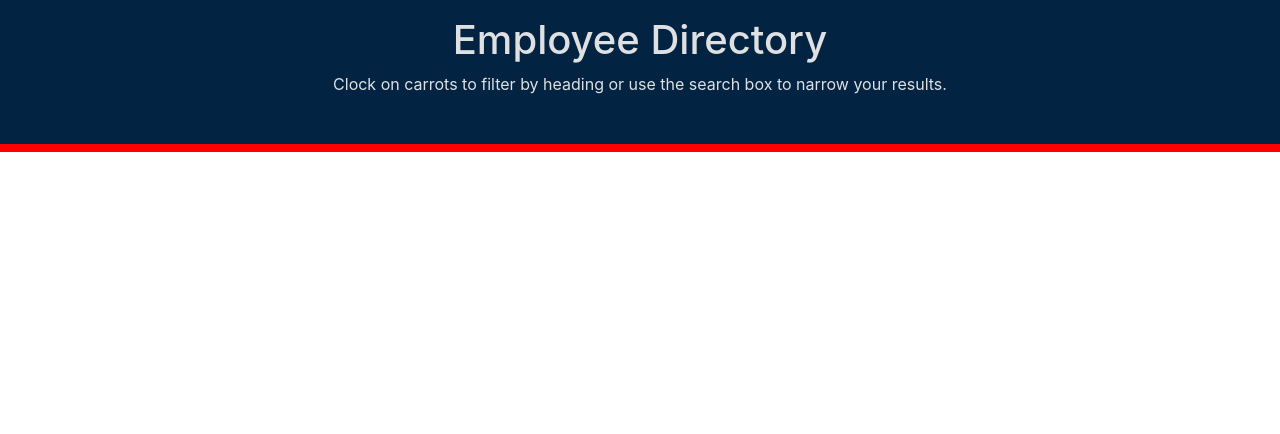
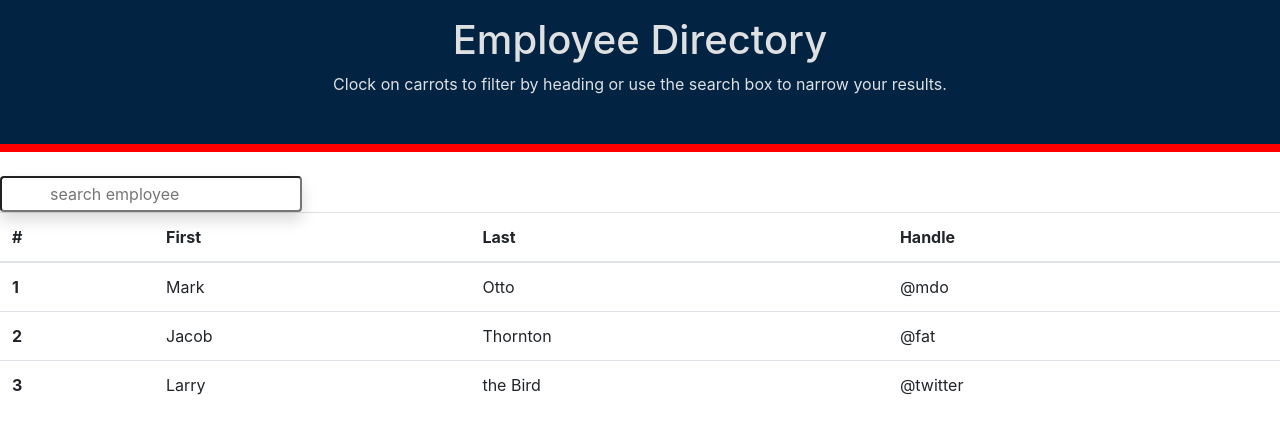
Before and after one commit to xdanielmtz/employee-directory, a React (Create React App) app: page / in a window 1280 px wide. Shown: the top 434 px of the page. Built offline with nearby package versions, Linux system fonts and the light colour scheme.

Commit message:
added a search component

```diff
--- a/src/App.js
+++ b/src/App.js
@@ -1,10 +1,13 @@
-import Banner from "./components/Banner/Banner"
-
+import Banner from "./components/Banner/Banner";
+import Table from "./components/Table/Table";
+import Search from "./components/Search/Search";
 
 function App() {
   return (
     <div className="App">
-      <Banner/>
+      <Banner />
+      <Search />
+      <Table />
     </div>
   );
 }
--- /dev/null
+++ b/src/components/Search/Search.jsx
@@ -0,0 +1,18 @@
+import React from "react";
+
+const Search = () => {
+  return (
+    <div className="md:flex justify-between my-6">
+      <div className="md:mb-0 mb-4"></div>
+      <form>
+        <input
+          className="shadow pl-5 rounded w-full py-1"
+          type="text"
+          placeholder="search employee"
+        />
+      </form>
+    </div>
+  );
+};
+
+export default Search;
```
Also changed, not shown: 1 other file (tests, documents, lock files or other folders).
